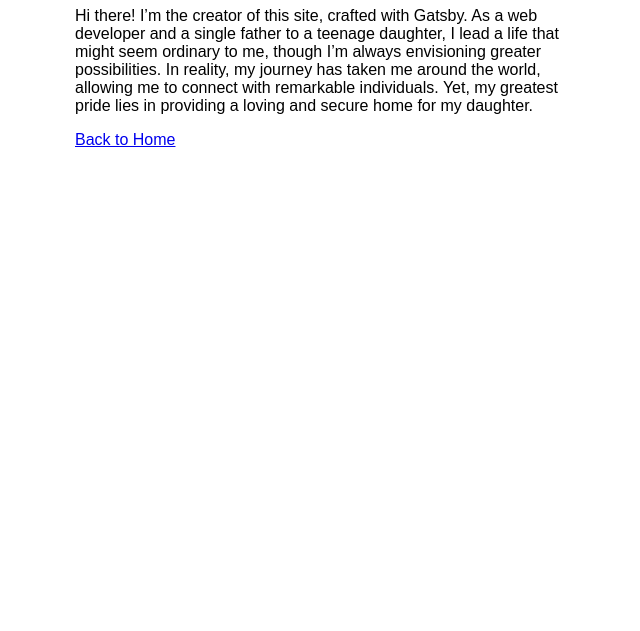
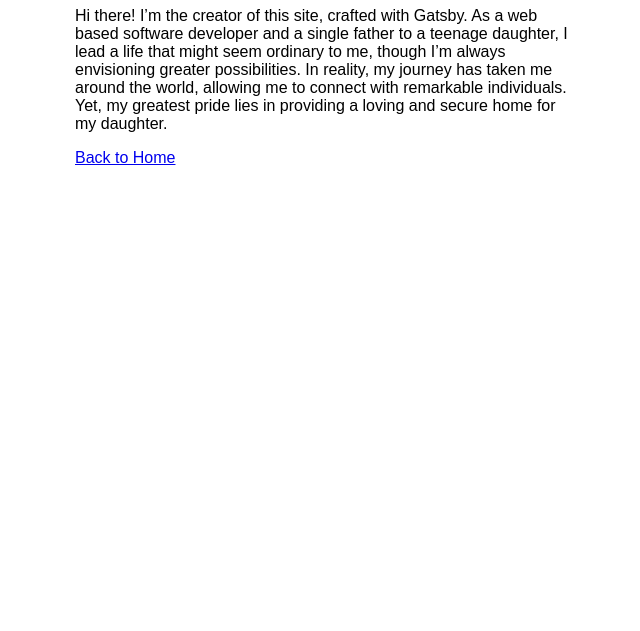
Before and after one commit to JackSawyerWATX/my-gatsby-site, a Gatsby site: page /about in a window 1280 px wide. Shown: the part 169-800 px from the top of the page, without its empty margins (315-955 px from the left). Built offline with nearby package versions, Linux system fonts and the light colour scheme; Gatsby itself is replaced by a stand-in of ours.

Commit message:
edited about page

```diff
--- a/src/pages/about.js
+++ b/src/pages/about.js
@@ -7,7 +7,7 @@
     return (
         <Layout pageTitle="About Me">
             {/* <h1>About Me</h1> */}
-            <p>Hi there! I’m the creator of this site, crafted with Gatsby. As a web developer and a single father to a teenage daughter, I lead a life that might seem ordinary to me, though I’m always envisioning greater possibilities. In reality, my journey has taken me around the world, allowing me to connect with remarkable individuals. Yet, my greatest pride lies in providing a loving and secure home for my daughter.</p>
+            <p>Hi there! I’m the creator of this site, crafted with Gatsby. As a web based software developer and a single father to a teenage daughter, I lead a life that might seem ordinary to me, though I’m always envisioning greater possibilities. In reality, my journey has taken me around the world, allowing me to connect with remarkable individuals. Yet, my greatest pride lies in providing a loving and secure home for my daughter.</p>
             <Link to="/">Back to Home</Link>
         </Layout>
     )
```
